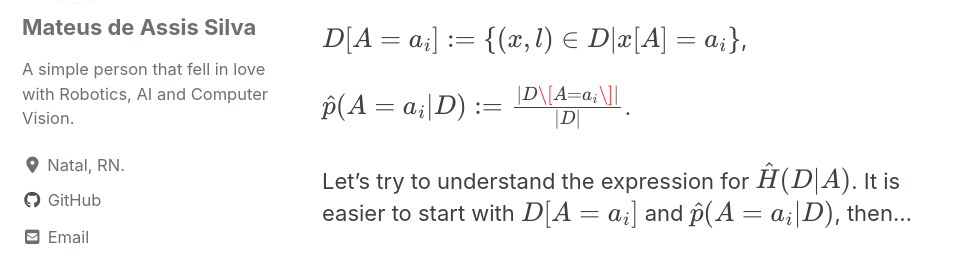
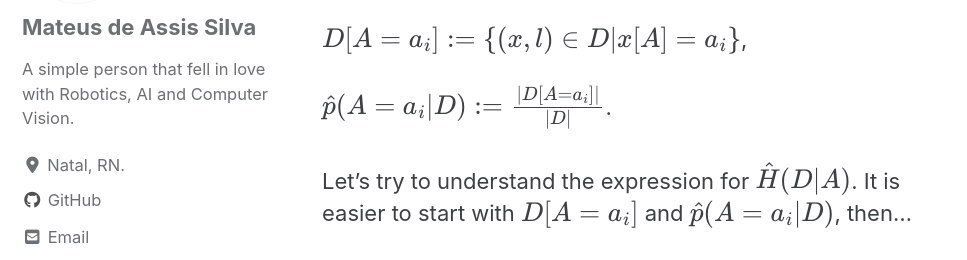
Before and after one commit to mtxslv/mtxslv.github.io, a Jekyll site: the page built from _posts/2020-05-12-id3_part_2.md, in a window 1280 px wide and 900 px high, scrolled down 1364 px. Shown: the part 172-432 px from the top of the window, without its empty margins (0-967 px from the left). Built offline with Jekyll 4.4.1, drawn with Linux system fonts in a browser that asks for light colours; cached includes are drawn as plain includes; nearby versions of some CDN libraries; formulas are drawn with MathJax 3.

Commit message:
expression explanation

```diff
--- a/_posts/2020-05-12-id3_part_2.md
+++ b/_posts/2020-05-12-id3_part_2.md
@@ -32,7 +32,7 @@ $$\hat{H}(D \vert A) :=  \sum\limits_{i = 1}^{m} \hat{p}(A = a_i \vert D)H(D[A =
 
 $$D[A = a_i] := \{(x,l) \in D \vert x[A] = a_i\}$$,
 
-$$\hat{p}(A=a_i \vert D):= \frac{\vert D\[A=a_i\] \vert}{\vert D \vert}$$.
+$$\hat{p}(A=a_i \vert D):= \frac{\vert D[A=a_i] \vert}{\vert D \vert}$$.
 
 Let's try to understand the expression for $$\hat{H}(D \vert A)$$. It is easier to start with $$D[A = a_i]$$ and $$\hat{p}(A = a_i \vert D)$$, then...
 
```
